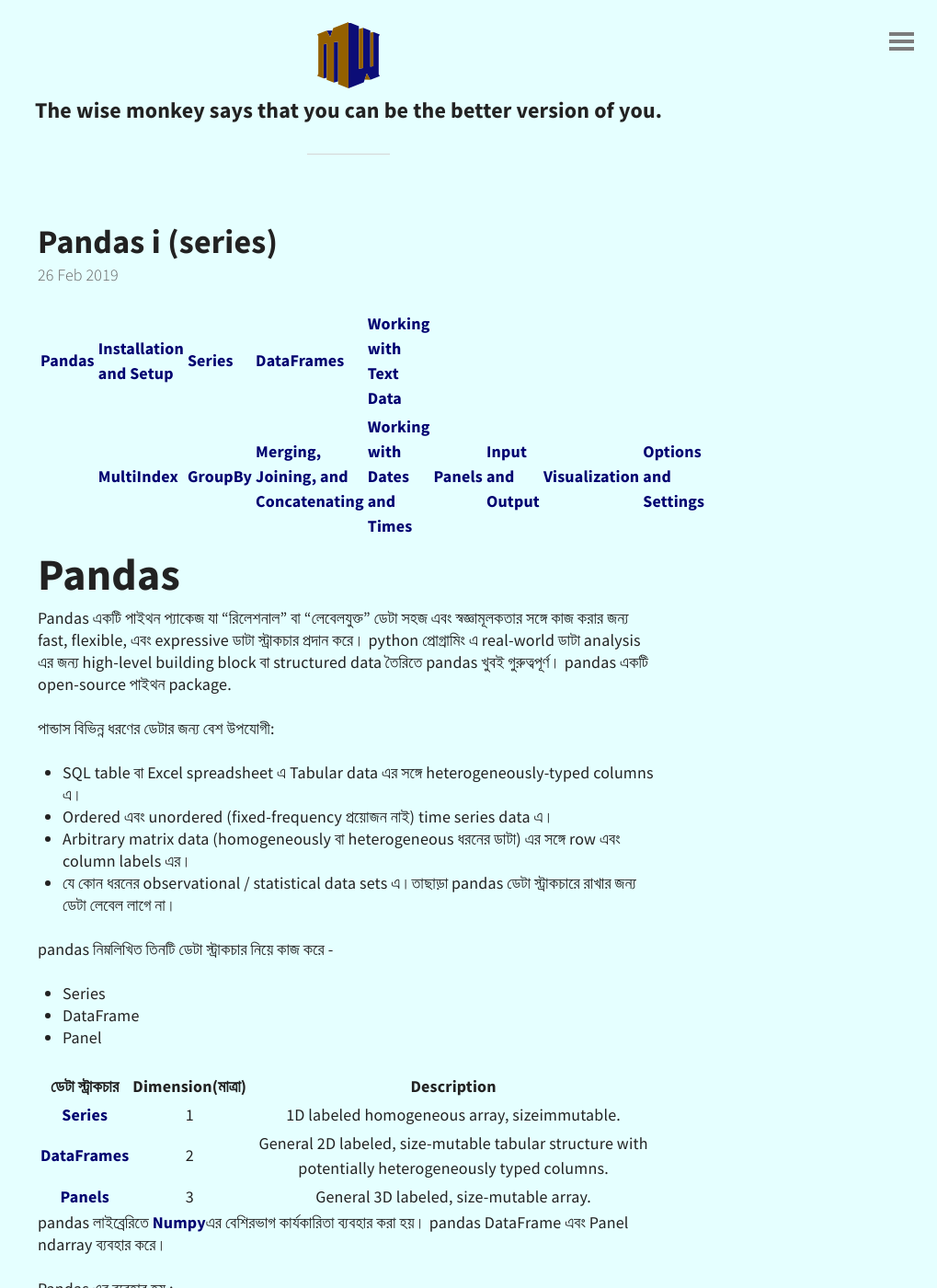
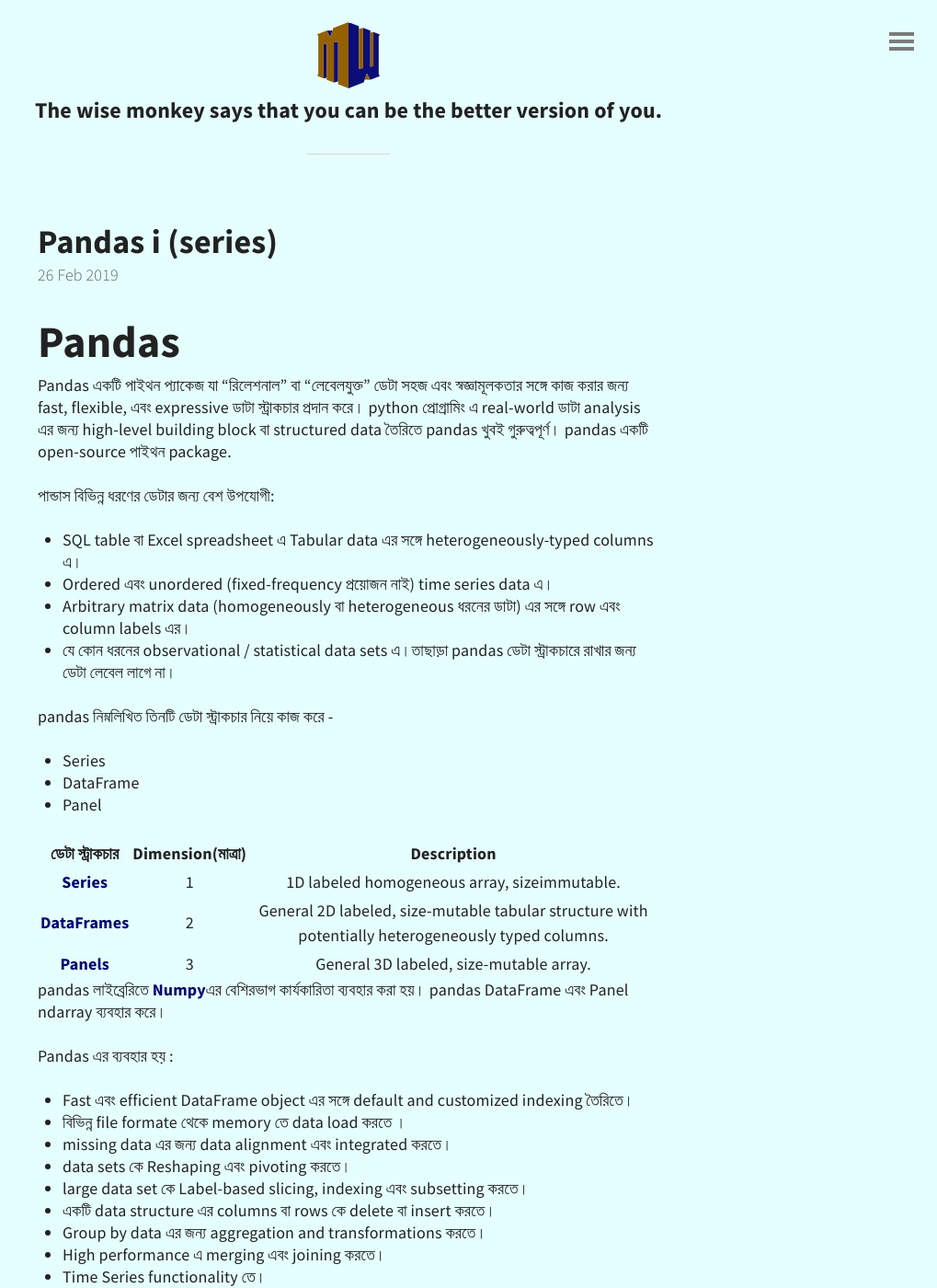
Before and after one commit to MonadWizard/pyblog, a Jekyll site: the page built from _posts/2019-02-26-Pandas I (series).md, in a window 1280 px wide and 1400 px high. Shown: the whole window at 92% size, without its empty margins (261-1280 px from the left). Built offline with Jekyll 4.4.1, drawn with Linux system fonts in a browser that asks for light colours; comment, search, counter and statistics services are not loaded; some of the changed text lies outside the part shown.

Commit message:
Update 2019-02-26-Pandas I (series).md

````diff
--- a/_posts/2019-02-26-Pandas I (series).md
+++ b/_posts/2019-02-26-Pandas I (series).md
@@ -1,7 +1,3 @@
-[Pandas](#Pandas)  | [Installation and Setup](#Installation) | [Series](#Series)| [DataFrames](https://py.monadwizard.live/)  | [Working with Text Data](#Text_Data)
-| [MultiIndex](#MultiIndex) | [GroupBy](#GroupBy) | [Merging, Joining, and Concatenating](#Merging_Joining_and_Concatenating) | [Working with Dates and Times](#Dates_and_Times) | [Panels](#Panels) | [Input and Output](#Input_and_Output) | [Visualization](#Visualization) | [Options and Settings](#Options_and_Settings)
-
-
 
 # Pandas
 Pandas একটি পাইথন প্যাকেজ যা "রিলেশনাল" বা "লেবেলযুক্ত" ডেটা সহজ এবং স্বজ্ঞামূলকতার সঙ্গে কাজ করার জন্য fast, flexible, এবং expressive ডাটা স্ট্রাকচার প্রদান করে। python প্রোগ্রামিং  এ real-world ডাটা analysis এর জন্য high-level building block বা structured data তৈরিতে pandas খুবই গুরুত্বপূর্ণ। pandas একটি open-source পাইথন package.
@@ -40,7 +36,7 @@ Pandas এর ব্যবহার হয় :
 
 
 
-# Installation
+# Installation :
 Pandas installation এর সবথেকে সহজ উপাই Anaconda distribution। একটি cross platform distribution যা  data analysis এবং scientific computing এর জন্য ব্যবহার করা হয়।
 
 আমরা anaconda install করে pipline ব্যবহার করে pandas install করব।
@@ -53,7 +49,7 @@ online এর help নিয়ে খুব তাড়াতাড়ি installation
 
 
 
-# Series
+# Series :
 আমরা আগেই জেনেছি যে Series একটি আক-মাত্রা বিশিষ্ট labeled array যা যেকোনো data type এর  ডেটা store করতে পারে। আমরা labeled array বলছি , কারন Series এ সকল 1-dimensional data থাকে, এর প্রতিটি data এর axis label গুলোকে index বলা হয়।
 
 pandas.Series এর syntax <font color="pink"> pandas.Series( data, index, dtype, copy) </font>
@@ -67,7 +63,7 @@ pandas.Series এর syntax <font color="pink"> pandas.Series( data, index, dtyp
 | 4 | copy | Copy data. Default False |
 
 
-### without importing Dataset
+### without importing Dataset :
 
 আমরা List এবং Dictionary ব্যবহার করে series তৈরি করব তারপর data set ব্যবহার করে series তৈরি করব। আমার এর পোস্টটি implementation এ main focus দিয়ে তৈরী ।
 
@@ -303,7 +299,7 @@ dtype: bool
 
 
 
-### with importing Dataset
+### with importing Dataset :
 
 pandas.Series এর এই অংশতে আমরা .csv file include করে তা থেকে series তৈরি করবো।
 pandas library তে pandas.read_csv দ্বারা csv ফাইল directory থেকে read করা হয়।
@@ -319,7 +315,7 @@ dataset টি source code এর একই path এ থাকলে just datase
 
 যদি code এ কোন update করতে না ইত্তছে করে তা হইলে যে directory তে .py file create করেছেন .csv ফাইল download করে same directory তে রাখুন।
 
-## .read_csv()
+## .read_csv() :
 সবার প্রথম pandas import করে নেয়। এখন read_csv এর দ্বারা dataset ফাইল থেকে variable এ store করি।
 for a basic purpose আমরা read_csv ar ২ টা parameter ব্যবহার করবো। file path এবং use colunms.
 এখন টা হইলে আমরা dataset থেকে data read করি।
@@ -356,7 +352,7 @@ print("beton2: "type(beton2))
 আমরা চাইলে columns গুলোকে আগে বা পিছে নিতে পারি। মানে columns এর position change করতে পারি। <font color="green">pd.read_csv("path", usecols=["col1","col2"])</font> এই তার দ্বারা আমাদের dataset read complete.এখন আমাদের value তে col1 এর পর col2 এই structured এ ডাটা store হয়েছে। শেষ এ restructered define করতে পারি। [["col2","col1"]] এখন<font color="green">pd.read_csv("path", usecols=["col1","col2"])[["col2","col1"]]</font> দ্বারা col2 এর পর col1 এই structured এ ডাটা store হবে।
 
 
-## .head()
+## .head() :
 .head() এর দ্বারা defaultly প্রথম ৫ টা row এর ডাটা দেখতে পারা যায়। বিশাল dataset এর overview নিতে চাইলেও যদি সম্পূর্ণ dataset print করা হয় তা হইলে ব্যাপারটা যেমন সময় সাপেক্ষ তেমনই তার জন্য memory আর execution এ problem হয়। dataset এর sort overview নিতে তাই .head() ব্যবহার করা হয়। .head() এ যত number define করা হয় সেই কয়টা row print হয়।
 
 ```python
@@ -388,7 +384,7 @@ print(beton2.head(3))
 </font>
 
 
-## .tail()
+## .tail() :
 .head() যেমন প্রথম data গুলো দেখায় .tail() তেমনই শেষ data গুলো দেখায়।
 
 output নিজেরাই try করে দেখুন।
@@ -433,7 +429,7 @@ print(min(beton2))        # minimum number
 
 ```
 
-## .is_unique
+## .is_unique :
 dataset এ duplicate value আসে কি না। বা dataset এ একই কোন value  এক এর অধিক  আসছে কি না তা check করতে <font color="green">.is_unique</font> ব্যবহার করা হয়।
 
 .is_unique এর output booolen type হয়ে থাকে। যদি True হয় তবে কোন duplicate value নেই। আর যদি output টা False হয় তা হইলে duplicate value আছে ।
@@ -464,7 +460,7 @@ print(beton2.is_unique) # boolen compare unique value
 
 
 
-## .ndim
+## .ndim :
 আমরা জানি series 1-Dimention আর DataFrame 2-Dimention. আমরা <font color="green">.ndim</font> এর দ্বারা dataset টা Series না কি DataFrame তা বঝতে পারা যায়। যদি output 1 হয় তবে 1-Dimention বা Series. আর যদি output 2 হয় তবে 2-Dimention বা DataFrame.
 
 
@@ -487,7 +483,7 @@ print(beton2.ndim)
 
 
 
-## .shape
+## .shape :
 dataset এ কত গুলো rows আর columns আছে তা <font color="green">.shape</font> এর দ্বারা বাহির করা যায়। output এ <font color="gray">(rows, columns)</font> এই রুপে দেখা যায়।
 
 
@@ -509,7 +505,7 @@ print(beton2.shape)
 </font>
 
 
-## .size
+## .size :
 dataset এ null সহ total কতগুল value আছে  তা <font color="green">.size</font> এর দ্বারা দেখা যায়। output এ সব row এবং column এর total value count এর মান  numeric এ দেখা যায়।
 
 ```python
@@ -531,7 +527,7 @@ print(beton2.size)
 
 
 
-## .sort_values()
+## .sort_values() :
 যদি কখনো dataset এর value sort করে দেখতে হয় মানে ascending order বা descending order এ নিতে হয় তবে <font color="green">.sort_values()</font> ব্যবহার করে তা করা যায়। defaultly ascending parameter টা True থাকে।
 
 ```python
@@ -581,7 +577,7 @@ Name: Salary, dtype: float64
 
 
 
-## inplace Parameter
+## inplace Parameter :
 আমরা সবাই জানি যে যদি variable এ কোন operation ঘটে তাহলে আমাদের main data-set এ কোন change ঘটবে না। কিন্তু inplace Parameter ব্যবহার করে আমরা instandly variable এর change বা execution এর change টা কে data-set এর real-value তেও change ঘটাতে পারি। by-Defaultly <font color="green"> inplace = False </font> থাকে।
 
 ```python
@@ -631,7 +627,7 @@ Name: Salary, dtype: float64
 
 
 
-## .sort_index()
+## .sort_index() :
 sort_index() টা অনেকটা sort_values() এর মত। sort_index() দ্বারা data-set এর index কে ascending বা deascending order এ sort করা যায়।
 
 ```python
@@ -683,7 +679,7 @@ Name: Salary, dtype: float64
 
 
 
-## in
+## in :
 data-set এ কাঙ্ক্ষিত data আছে কি নাই টা  <font color="green"> in </font> ব্যবহার করে check করে নিতে পারেন। যদি data টি data-set এ থেকে থাকে তা হইলে output <font color="pink"> True </font> এর যদি না থাকে তা হইলে output <font color="pink"> False </font>আসবে।
 
 ```python
@@ -722,7 +718,7 @@ Name: Salary, dtype: float64
 </font>
 
 
-## index_col parameter
+## index_col parameter :
 এতক্ষণ আমরা default index নিয়ে কাজ করছি but এখন আমরা দেখব কেমন করে data-set এর একটি column কে index এ রূপান্তর করা যায়। এর জন্য pd.read_csv তে একটা extra parmeter ব্যবহার করতে হবে output <font color="green"> index_col = "column এর নাম" </font>
 
 ```python
@@ -750,7 +746,7 @@ Name: Age, dtype: float64
 </font>
 
 
-## .get()
+## .get() :
 
 <font color="green"> .get() </font> ব্যবহার করে আমরা data-set এর index define করে উক্ত index এর value পেতে পারি। but যদি আমরা এমন কোন index define করি যা data-set এ নাই, তা হইলে আমরা error face করব। তাই .get() এ default parameter ব্যবহার করব।<font color="green"> .get() </font> এ ২টা parameter: key, default. <font color="green"> key= "columns name" </font> আর <font color="green"> default="data না পাইলে যে কোন কিছু comment" </font> দিতে পারেন, যা error এর পরিবর্তে যদি data না থাকে তবে দেখতে পাবেন।
 
@@ -800,7 +796,7 @@ This is not a salary
 </font>
 
 
-## Math Methods
+## Math Methods :
 
 <font color="green"> dataseries.count() </font>: total কতগুলো data বা row আছে তা .count() এর দ্বারা দেখতে পারা যায়। NaN বা blank data .count() এ count করে না।
 
@@ -1110,152 +1106,3 @@ Age
 
 Name: Salary, dtype: float64
 </font>
-
-
-
-
-
-
-
-
-
-
--------
-
-# DataFrames
-
-
-
-
-
-
-
-
-
-
-
-
-
-
-# Text_Data
-
-
-
-
-
-
-
-
-
-
-
-
-
-
-# MultiIndex
-
-
-
-
-
-
-
-
-
-
-
-
-# GroupBy
-
-
-
-
-
-
-
-
-
-
-
-
-
-
-
-
-# Merging_Joining_and_Concatenating
-
-
-
-
-
-
-
-
-
-
-
-
-
-
-
-
-
-
-# Dates_and_Times
-
-
-
-
-
-
-
-
-
-
-
-
-
-
-
-
-
-# Panels
-
-
-
-
-
-
-
-
-
-
-
-# Input_and_Output
-
-
-
-
-
-
-
-
-
-
-# Visualization
-
-
-
-
-
-
-
-
-
-
-
-
-
-
-
-# Options_and_Settings
````
